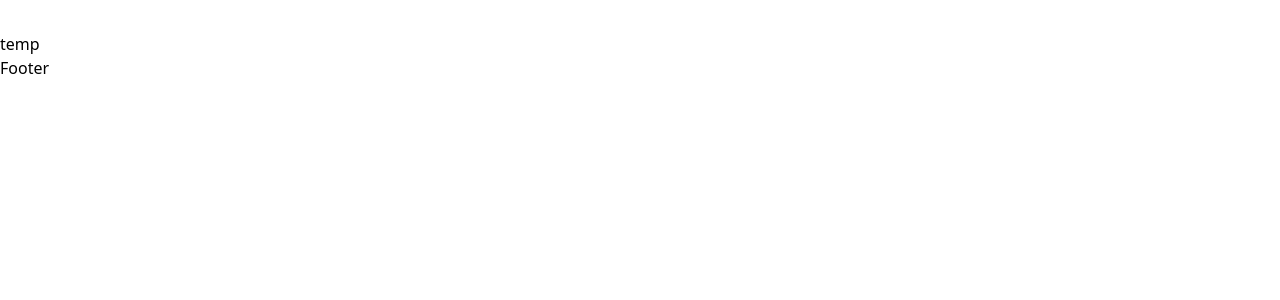
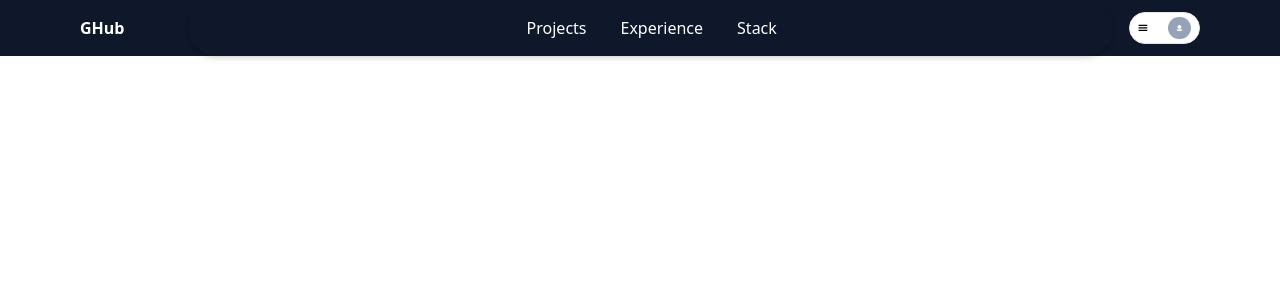
Before and after one commit to sachinthyasunirma/FullStackProject, a React (Create React App) app in the folder zomato-frontend/: page / in a window 1280 px wide. Shown: the top 300 px of the page. Built offline with nearby package versions, Linux system fonts and the light colour scheme.

Commit message:
NavBar completed

```diff
--- /dev/null
+++ b/zomato-frontend/src/Components/Navbar/Navbar.css
@@ -0,0 +1,3 @@
+#navTab button{
+    margin-left: 10px;
+}
--- a/zomato-frontend/src/Components/Navbar/Navbar.jsx
+++ b/zomato-frontend/src/Components/Navbar/Navbar.jsx
@@ -1,37 +1,44 @@
 import React, { useState } from 'react';
-import {FaUserAlt} from 'react-icons/fa'
-import {RiArrowDropDownLine, RiArrowDropUpLine} from 'react-icons/ri';
+import { FaUserAlt } from 'react-icons/fa'
+import { RiArrowDropDownLine, RiArrowDropUpLine } from 'react-icons/ri';
+import { GiHamburgerMenu } from 'react-icons/gi';
+
+//import custom css
+import './Navbar.css'
 
 const MobileNav = () => {
   const [isDropDownOpen, setIsDropDownOpen] = useState(false);
-  const [user , setUser] = useState();
+  const [user, setUser] = useState(
+    // {fullName:"sachinthya"}
+  );
   return (
     <div className='flex w-full items-center justify-between lg:hidden'>
       <div className='w-28'>
-        <span className='font-bold'>GHub</span>
+        <span className='font-bold pl-2 text-white'>GHub</span>
       </div>
       <div className='flex items-center gap-3 relative'>
-        <button className='bg-slate-900 text-white py-2 px-3 rounded-full'>Use App</button>
-        {user?.fullName?(
+        <button className='bg-slate-700 text-white py-2 px-3 rounded-full'>Use App</button>
+        {user?.fullName ? (
           <>
-          <div onClick={()=>setIsDropDownOpen((prev)=> !prev)} className="border p-2 border-gray-300 text-cyan-300 w-20 h-20 rounded-full">
-            <img src='https://www.allthetests.com/quiz22/picture/pic_1171831236_1.png' alt='' className='w-full h-full rounded-full object-cover'/>
+            <div onClick={() => setIsDropDownOpen((prev) => !prev)} className="border p-1 border-gray-300 text-cyan-300 w-10 h-10 rounded-full m-1">
+              <img src='https://www.allthetests.com/quiz22/picture/pic_1171831236_1.png' alt='' className='w-full h-full rounded-full object-cover' />
             </div>
             {isDropDownOpen && (
-            <div className='absolute shadow-lg py-3 -bottom-20 -right-4 w-full bg-white z-20 flex flex-col gap-2'>
-              <button>SingOut</button>
+              <div className='absolute shadow-lg py-3 -bottom-28 -right-4 w-full bg-white z-20 flex flex-col gap-2 rounded-md'>
+                <button className='text-left  shadow-sm text-black p-2 w-full hover:bg-slate-200 font-normal'>SingOut</button>
+                <button className='text-left shadow-sm text-black p-2 w-full hover:bg-slate-200'>Profile</button>
               </div>
             )}
           </>
-        ):(
+        ) : (
           <>
-          <span onClick={()=>setIsDropDownOpen((prev)=> !prev)} className='border p-2 broder-gray-300 txet-gray-900 rounded-full'>
-            <FaUserAlt className='w-full h-full'/>
+            <span onClick={() => setIsDropDownOpen((prev) => !prev)} className='border p-1 broder-gray-300 txet-gray-900 rounded-full m-2'>
+              <FaUserAlt className='w-full h-full text-white bg-gray-400 rounded-full p-1' />
             </span>
             {isDropDownOpen && (
-            <div className='absolute shadow-lg py-3 -bottom-20 -right-4 w-full bg-white z-20 flex flex-col gap-2'>
-              <button className='shadow-sm'>Sign In</button>
-              <button>Sign Up</button>
+              <div className='absolute shadow-lg py-3 -bottom-28 -right-4 w-full bg-white z-20 flex flex-col gap-2 rounded-md'>
+                <button className='text-left  shadow-sm text-black p-2 w-full hover:bg-slate-200 font-normal'>Sign In</button>
+                <button className='text-left  shadow-sm text-black p-2 w-full hover:bg-slate-200 font-normal'>Sign Up</button>
               </div>
             )}
           </>
@@ -41,17 +48,80 @@ const MobileNav = () => {
   )
 }
 const LargeNav = () => {
+  const [isActiveNavTab, setIsActiveNavTab] = useState();
+  const [isDropDownOpen, setIsDropDownOpen] = useState(false);
+  const [user, setUser] = useState(
+    // {fullName:"sachitnhya"}
+  );
+
+  const handleonClick = (index) => {
+    setIsActiveNavTab(index);
+  }
+  const NavTabs = ["Projects", "Experience", "Stack"];
   return (
+    <div className='hidden lg:inline container w-full px-20 mx-auto bg-slate-900 text-white'>
+      <div className='gap-4 w-full items-center justify-around lg:flex'>
+        <div className='w-28'>
+          <span className='font-bold'>GHub</span>
+        </div>
+        <div className='w-full shadow-md p-2 flex items-center justify-center gap-3 rounded-full'>
+          <div id='navTab' className='flex items-center gap-2 pr-2'>
+            {NavTabs.map((navtab, index) => {
+              return (
+                <button key={index} onClick={() => handleonClick(index)} className={`hover:bg-gray-800 hover:rounded-md p-2 ${isActiveNavTab === index ? "focus:border-b-2" : "focus:border-none"}`}><span className='hover:text-gray-300'>{navtab}</span></button>
+              )
+            })}
+          </div>
+        </div>
+        <div className='flex items-center gap-1 rounded-full relative'>
+          {user?.fullName ? (
+            <div className='relative w-20'>
+              <div onClick={() => setIsDropDownOpen((prev) => !prev)} className="border p-2 border-gray-300 text-cyan-300 w-10 h-10 rounded-full">
+                <img src='https://www.allthetests.com/quiz22/picture/pic_1171831236_1.png' alt='' className='w-full h-full rounded-full object-cover' />
+              </div>
+              {isDropDownOpen && (
+                <div className='absolute shadow-lg py-3 -bottom-44 -right-0 bg-white z-20 flex flex-col gap-2 w-60 rounded-md'>
+                <div className='border-b-2 border-gray-300 flex flex-col justify-center items-start'>
+                  <button className='text-left  shadow-sm text-black p-2 w-full hover:bg-slate-200 font-normal'>Sign Out</button>
+                </div>
+                <div className='flex flex-col justify-center items-start'>
+                  <button className='text-left shadow-sm text-black p-2 w-full hover:bg-slate-200'>Profile</button>
+                  <button className='text-left shadow-sm text-black p-2 w-full hover:bg-slate-200'>Help</button>
+                </div>
+              </div>
+              )}
+            </div>
+          ) : (
             <>
-
+              <span onClick={() => setIsDropDownOpen((prev) => !prev)} className='border px-2 py-1 broder-gray-300 txet-gray-900 rounded-full bg-white'>
+                <span className='flex items-center justify-around gap-5'>
+                  <GiHamburgerMenu className='w-full h-full text-black' />
+                  <FaUserAlt className='w-full h-full text-white bg-slate-400 rounded-full p-2' />
+                </span>
+              </span>
+              {isDropDownOpen && (
+                <div className='absolute shadow-lg py-3 -bottom-44 -right-0 bg-white z-20 flex flex-col gap-2 w-60 rounded-md'>
+                  <div className='border-b-2 border-gray-300 flex flex-col justify-center items-start'>
+                    <button className='text-left  shadow-sm text-black p-2 w-full hover:bg-slate-200 font-bold'>Sign Up</button>
+                    <button className='text-left shadow-sm text-black p-2 w-full hover:bg-slate-200'>Sign In</button>
+                  </div>
+                  <div className='flex flex-col justify-center items-start'>
+                    <button className='text-left shadow-sm text-black p-2 w-full hover:bg-slate-200'>Help</button>
+                  </div>
+                </div>
+              )}
             </>
+          )}
+        </div>
+      </div>
+    </div>
   )
 }
 
 function Navbar() {
   return (
     <>
-      <nav className='p-4 flex bg-white shadow-md lg:shadow-none w-full items-center'>
+      <nav className='flex bg-slate-900 shadow-md lg:shadow-none w-full items-center'>
         <MobileNav />
         <LargeNav />
       </nav>
--- a/zomato-frontend/src/Components/temp.jsx
+++ b/zomato-frontend/src/Components/temp.jsx
@@ -2,7 +2,7 @@ import React from 'react'
 
 function Temp() {
   return (
-    <div>temp</div>
+    <div></div>
   )
 }
 
--- a/zomato-frontend/src/Layout/Home.layout.jsx
+++ b/zomato-frontend/src/Layout/Home.layout.jsx
@@ -6,7 +6,6 @@ function HomeLayout({children}) {
     <>
     <Navbar />
     {children}
-    <h1>Footer</h1>
     </>
   )
 }
```
Lines whose indentation alone changed are shown as unchanged.
